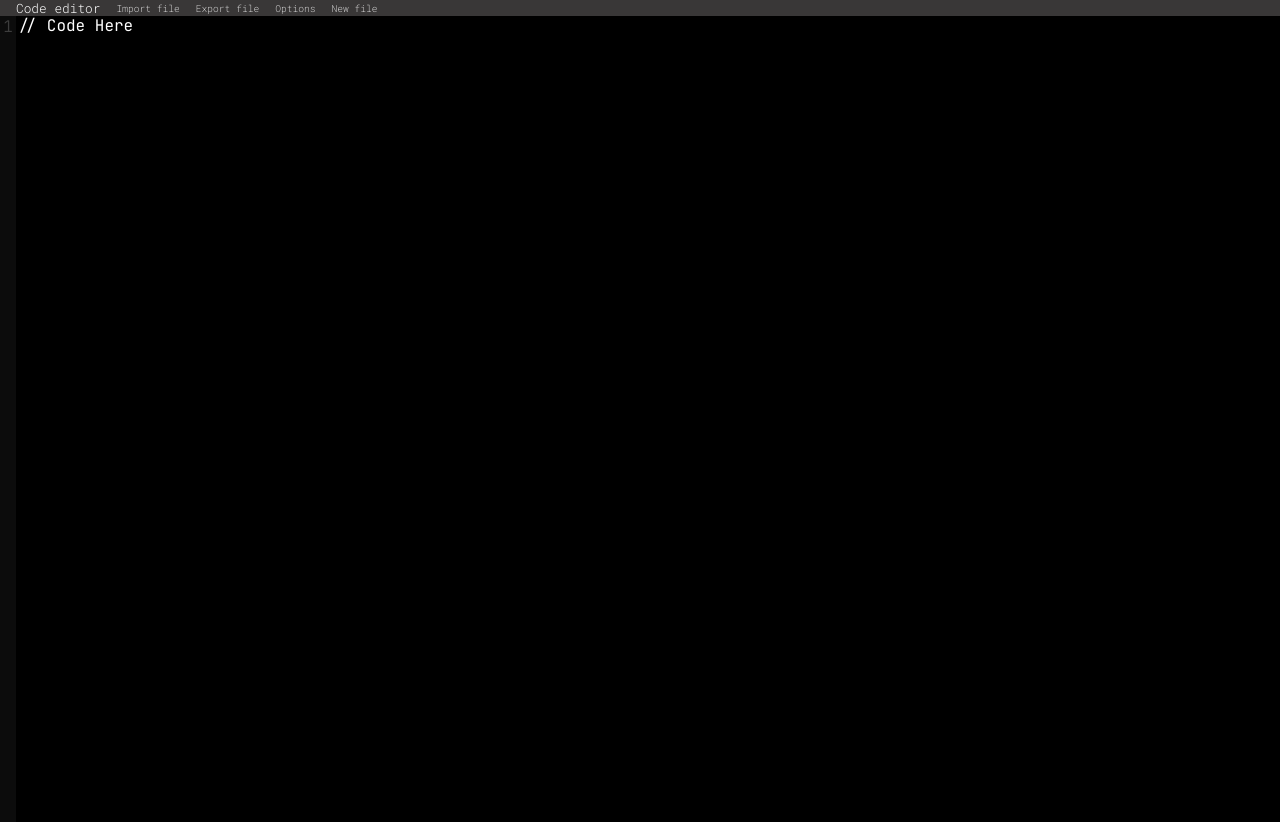
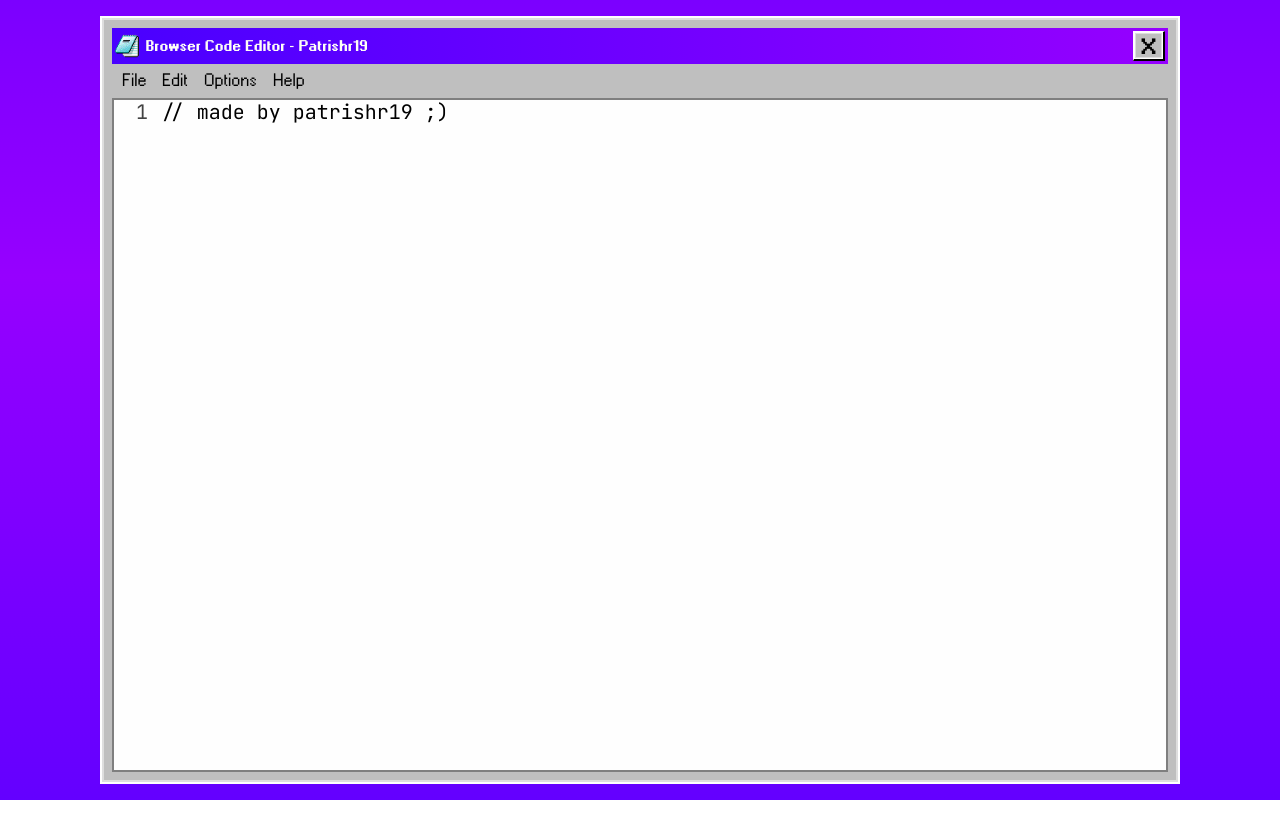
Before and after one commit to patrishr19/browser-code-editor, a plain HTML site: page index.html in a window 1280 px wide. After the commit the page ends 800 px from the top, so only its background shows below. Drawn offline with Linux system fonts and the light colour scheme.

Commit message:
Redesigned UI

```diff
--- a/assets/script/scriptEditor.js
+++ b/assets/script/scriptEditor.js
@@ -5,7 +5,7 @@ function getLinesNumber(element) {
     let currentLinesNumber = textLines.length;
     return currentLinesNumber;
 }
-
+let undoRedo = [];
 let lineBox = document.querySelector(".line-box");
 let textArea = document.querySelector(".code-text");
 textArea.addEventListener("keydown", (e) => {
@@ -59,6 +59,10 @@ textArea.addEventListener("keydown", (e) => {
         e.preventDefault();
        alert("saving is not complete");
     }
+    if (e.key === "z" && e.ctrlKey) {
+        //e.preventDefault();
+
+    }
 });
 document.addEventListener("DOMContentLoaded", () => {
     let span = document.createElement("span");
@@ -66,6 +70,7 @@ document.addEventListener("DOMContentLoaded", () => {
     lineBox.append(span);
 });
 textArea.addEventListener("input", (e) => {
+    undoRedo += textArea.value
     let linesNumber = getLinesNumber(textArea);
     console.log(linesNumber);
     let allLines = lineBox.querySelectorAll("span");
@@ -78,13 +83,19 @@ textArea.addEventListener("input", (e) => {
         lineBox.append(span);
     }
 });
-
+textArea.addEventListener("scroll", () => {
+    lineBox.scrollTop = textArea.scrollTop;
+});
 /*
     TO DO
     LINE NUMBERS ## DONE
     FULL HEADER ## DONE
-    COLLAPSING
-    UNDO REDO
-    EXPORT IMPORT
-    SYNTAX HIGHLIGHTING
+    VAPORWAVE UI LAST BORDER - #fefefe #dedede #bfbfbf #7f7f7f inner - #bfbfbf, textarea - #fefefe, close buttons - #bfbfc0, text-000000 ## DONE
+    UNDO REDO - save value of textarea to a array with max of 100 items, undo each word (separated by " ")
+    SYNTAX HIGHLIGHTING - start with comments //
+    COLLAPSING - #region #endregion
+    FILE - NEW FILE, IMPORT, EXPORT
+    EDIT - CLICKABLE UNDO, REDO, COPY, CUT, PASTE, DELETE, SELECT ALL
+    OPTIONS - UI CHANGES, FONTS, THEMES
+    HELP - VIEW SOURCE, OPEN GITHUB, SHOW README
 */
--- a/assets/style/styleEditor.css
+++ b/assets/style/styleEditor.css
@@ -1,8 +1,26 @@
+@font-face {
+    font-family: "Win95";
+    src: url("../fonts/w95font.woff2") format("woff2");
+}
+@font-face {
+    font-family: Win95Bold;
+    src: url(../fonts/w95font-bold.woff2) format("woff2");
+}
+@keyframes gradientMove {
+    0% {
+        background-position: 0% 0%;
+    }
+    100% {
+        background-position: 0% 200%;
+    }
+}
 body, html{
     min-height: 100%;
     margin: 0;
     padding: 0;
-    background-color: #000000;
+    background: linear-gradient(to top, #9600ff, #4900ff, #9600ff);
+    background-size: 100% 200%;
+    animation: gradientMove 3s linear infinite;
 }
 ::-webkit-scrollbar {
     display: none;
@@ -10,78 +28,139 @@ body, html{
 .wrapper{
     display: flex;
     margin: 0;
-    flex-direction: row;
+    flex-direction: column;
     min-height: 100vh;
     height: 100%;
-    background-color: #000000;
+    background-color: none;
+    align-items: center;
+    padding: 1rem 0;
+    box-sizing: border-box;
+}
+.main-box{
+    display: flex;
+    flex-direction: column;
+    box-shadow:
+    0 0 0 2px #fefefe inset,
+    0 0 0 4px #dedede inset,
+    0 0 0 8px #bfbfbf inset;
+    max-width: 1080px;
+    width: 100%;
+    flex-grow:1;
+    background-color: #bfbfbf;
+    padding: 12px;
+    box-sizing: border-box;
+    justify-content: flex-start;
+    gap: .2rem;
+    max-height: calc(100vh - 2rem);
+    overflow: hidden;
 }
 .header-bar{
     display: flex;
-    position: fixed;
-    z-index: 3;
-    flex-direction: row;
-    min-height: 1rem;
-    max-width: 100%;
-    width: 100%;
-    background-color: rgb(57, 55, 55);
-    padding-left: 1rem;
-    gap: 1rem;
-    align-items: center;
+    box-sizing: border-box;
+    flex-grow: 1;
+    max-height: 36px;
+    background: linear-gradient(to left, #9600ff, #4900ff);
+    padding: .2rem .2rem;
+    justify-content: space-between;
 }
-.header-brand{
-    font-size: .8rem;
-    text-decoration: none;
-    color: #ffffff;
-    font-family: "Roboto Mono", monospace;
-    font-weight: 300;
-}
-.header-item{
-    font-size: .6rem;
-    text-decoration: none;
-    color: #ffffff;
-    font-family: "Roboto Mono", monospace;
-    font-weight: 200;
-}
-.code-box{
-    margin-top: 1rem;
+.header-bar-side{
     display: flex;
     flex-direction: row;
-    width: 100%;
-    min-height: 100vh;
-    background-color: #000000;
-    border: none;
+    justify-content: flex-start;
+    align-items: center;
+    gap: .4rem;
+}
+.header-bar-side img{
+    height: 24px;
+    user-select: none;
+}
+.header-bar-side span{
+    color: #fefef7;
+    text-decoration: none;
+    font-family: Win95Bold, sans-serif;
+    font-size: 14px;
+    line-height: 1;
+    user-select: none;
+}
+.header-bar-btn{
+    all: unset;
+    display: inline-block;
     outline: none;
+    border: 1px solid #fefefe;
+    user-select: none;
+    text-decoration: none;
+    background-color: #bfbfbf;
+    height: 16px;
+    width: 16px;
+    text-align: center;
+    box-shadow:
+    0 0 0 1px #fefefe inset,
+    0 0 0 2px #dedede inset,
+    0 0 0 3px #bfbfbf inset;
+    padding: .3rem .4rem .4rem .4rem;
+    font-family: win95bold;
+    font-size: 20px;
+    line-height: 1;
+    font-weight: bold;
+    border-bottom: 2px solid #000000;
+    border-right: 2px solid #000000;
+}
+.sub-header-bar{
+    display: flex;
+    flex-direction: row;
+    box-sizing: border-box;
+    flex-grow: 1;
+    max-height: 28px;
+    background-color: #bfbfbf;
+    padding: 0 .6rem 0 .6rem;
+    align-items: center;
+    justify-content: flex-start;
+    gap: 1rem;
+}
+.sub-item{
+    line-height: 1;
+    text-decoration: none;
+    color: #000000;
+    font-family: win95, sans-serif;
+    transform: scaleY(0.98);
+    font-size: 18px;
+    user-select: none;
+}
+.text-box{
+    display: flex;
+    flex-direction: row;
+    box-sizing: border-box;
+    padding: 4px;
+    height: 300px;
+    background-color: #fefefe;
+    box-shadow:
+    0 0 0 2px #7f7f7f inset;
+    overflow: hidden;
+    gap: .8rem;
     flex: 1;
-    max-height: none !important;
+}
+.line-box{
+    display: flex;
+    min-width: 2rem;
+    align-items: flex-end;
+    flex-direction: column;
+    line-height: 1;
+    user-select: none;
+    font-size: 1.25rem;
+    font-family: "JetBrains Mono", monospace;
+    overflow: hidden;
+    color: #000000bd;
 }
 .code-text{
     background-color: inherit;
     border: none;
     outline: none;
-    color: white;
-    width: 100%;
     font-family: "JetBrains Mono", monospace;
-    font-weight: 400;
-    font-size: 1rem;
+    color: #000000;
+    font-size: 1.25rem;
     resize: none;
     line-height: 1;
+    flex: 1;
+    padding: 0;
+    overflow: auto;
 }
-.line-box{
-    min-height: 100vh;
-    margin-top: 1rem;
-    min-width: 1rem;
-    padding: .2rem 0 .2rem 0;
-    background-color:   rgb(12, 12, 12);
-    display: flex;
-    flex-direction: column;
-    color: #ffffff;
-    align-items: center;
-    line-height: 1;
-    user-select: none;
-}
-.line-box span{
-    font-family: "JetBrains Mono", monospace;
-    font-weight: 300;
-    opacity: .2;
-    font-size: 1rem;
-}
--- a/index.html
+++ b/index.html
@@ -12,17 +12,27 @@
 </head>
 <body>
     <div class="wrapper">
-        <div class="header-bar"> <!-- fixed -->
-            <a href="#" class="header-brand">Code editor</a>
-            <a href="#" class="header-item">Import file</a>
-            <a href="#" class="header-item">Export file</a>
-            <a href="#" class="header-item">Options</a>
-            <a href="#" class="header-item">New file</a>
-        </div>
-        <div class="line-box">
-        </div>
-        <div class="code-box">
-            <textarea name="codeText" class="code-text" autofocus>// Code Here</textarea>
+        <div class="main-box">
+            <div class="header-bar">
+                <div class="header-bar-side">
+                    <img src="assets/img/notepad.png" alt="notepad icon">
+                    <span>Browser Code Editor - Patrishr19</span>
+                </div>
+                <div class="header-bar-side revere-side">
+                    <button class="header-bar-btn close-btn">X</button>
+                </div>
+            </div>
+            <div class="sub-header-bar">
+                <a href="#" class="sub-item">File</a>
+                <a href="#" class="sub-item">Edit</a>
+                <a href="#" class="sub-item">Options</a>
+                <a href="#" class="sub-item">Help</a>
+            </div>
+            <div class="text-box">
+                <div class="line-box">
+                </div>
+                <textarea name="codeText" wrap="off" class="code-text" autofocus>// made by patrishr19 ;)</textarea>
+            </div>
         </div>
     </div>
 <script src="assets/script/scriptEditor.js"></script>
```
Also changed, not shown: assets/fonts/w95font-bold.woff (added), assets/fonts/w95font-bold.woff2 (added), assets/fonts/w95font.woff (added), assets/fonts/w95font.woff2 (added), assets/img/notepad.png (added), assets/img/notepad2.png (added).
